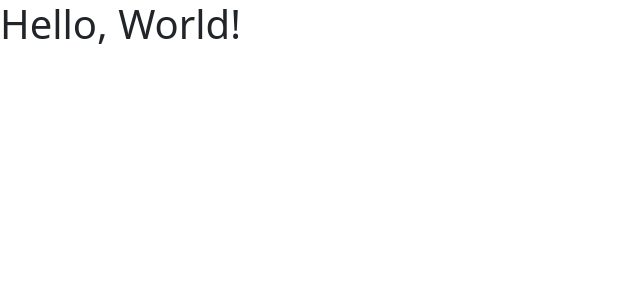
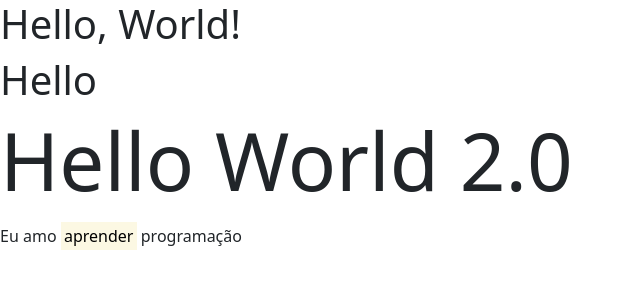
Before and after one commit to eusouoewe/Curso-Fullstack-JS, a plain HTML site: page Instalacao-Bootstrap/index.html in a window 1280 px wide. Shown: the whole page, without its empty margins (0-640 px from the left). Drawn offline with nearby package versions, Linux system fonts and the light colour scheme.

Commit message:
Aprendendo sobre tipografia com bootstrap

```diff
--- a/Instalacao-Bootstrap/index.html
+++ b/Instalacao-Bootstrap/index.html
@@ -5,11 +5,16 @@
     <meta http-equiv="X-UA-Compatible" content="IE=edge">
     <meta name="viewport" content="width=device-width, initial-scale=1.0">
     <link href="https://cdn.jsdelivr.net/npm/bootstrap@5.1.3/dist/css/bootstrap.min.css" rel="stylesheet" integrity="sha384-1BmE4kWBq78iYhFldvKuhfTAU6auU8tT94WrHftjDbrCEXSU1oBoqyl2QvZ6jIW3" crossorigin="anonymous">
-
     <title>Instalação</title>
 </head>
 <body>
     <h1>Hello, World!</h1>
+
+    <p class="h1">Hello</p>
+
+    <p class="display-1">Hello World 2.0</p>
+
+    <p>Eu amo <mark>aprender</mark> programação</p>
 
     <!--Script bootstrap-->
     <script src="https://cdn.jsdelivr.net/npm/bootstrap@5.1.3/dist/js/bootstrap.bundle.min.js" integrity="sha384-ka7Sk0Gln4gmtz2MlQnikT1wXgYsOg+OMhuP+IlRH9sENBO0LRn5q+8nbTov4+1p" crossorigin="anonymous">
```
